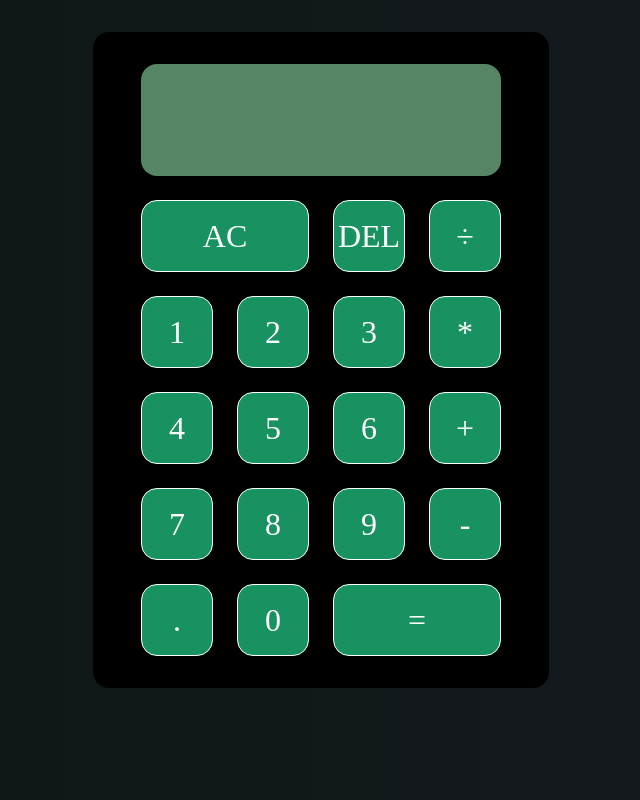
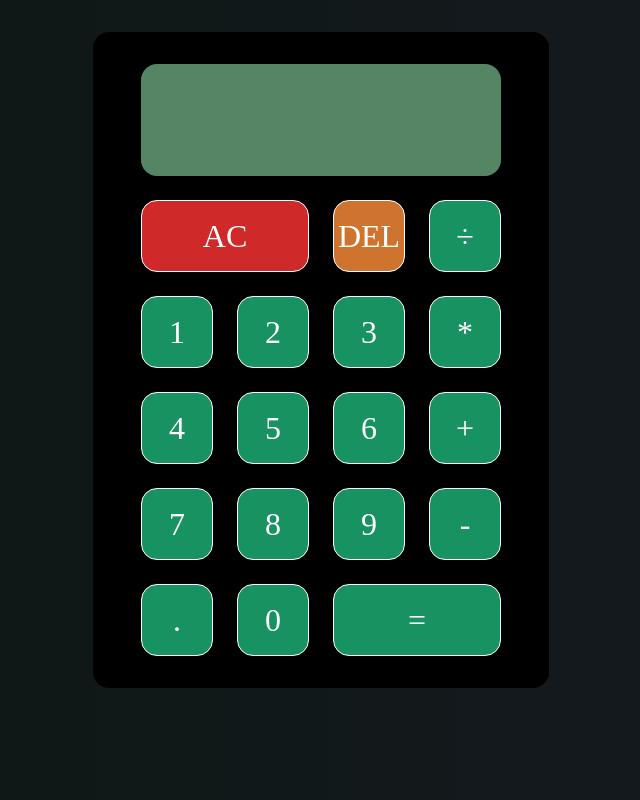
Before and after one commit to DayTroy/easycalc, a React (Vite) app: page / in a window 1280 px wide. Shown: the whole page, without its empty margins (319-959 px from the left). Built offline with nearby package versions, Linux system fonts and the light colour scheme; a web font is replaced by a local one.

Commit message:
Almost implemented entering from keyboard

```diff
--- a/src/App.css
+++ b/src/App.css
@@ -44,6 +44,14 @@ body {
   background-color: #189261;
   color: white;
   border-radius: 1rem;
+}
+
+.calculator-grid > button:nth-child(2) {
+  background-color: #cf2929;
+}
+
+.calculator-grid > button:nth-child(3) {
+  background-color: #ce742f;
 }
 
 .calculator-grid > button:focus {
--- a/src/components/DigitButton.jsx
+++ b/src/components/DigitButton.jsx
@@ -1,7 +1,17 @@
-import React from "react";
+import React, { useEffect } from "react";
 import ACTIONS from "../utils/ACTIONS.JS";
 
 export default function DigitButton({ dispatch, digit }) {
+  const handleKeyDown = (event) => {
+    if (!isNaN(event.key) && event.key === digit) {
+      dispatch({ type: ACTIONS.ADD_DIGIT, payload: { digit: digit } });
+    }
+  };
+
+  useEffect(() => {
+    document.addEventListener("keydown", handleKeyDown);
+  }, []);
+
   return (
     <button
       onClick={() => dispatch({ type: ACTIONS.ADD_DIGIT, payload: { digit } })}
--- a/src/components/OperationButton.jsx
+++ b/src/components/OperationButton.jsx
@@ -1,7 +1,18 @@
 import React from "react";
 import ACTIONS from "../utils/ACTIONS.JS";
+import { useEffect } from "react";
 
 export default function OperationButton({ dispatch, operation }) {
+  const handleKeyDown = (event) => {
+    if (event.key === operation) {
+      dispatch({ type: ACTIONS.CHOOSE_OPERATION, payload: { operation: operation } });
+    }
+  };
+
+  useEffect(() => {
+    document.addEventListener("keydown", handleKeyDown);
+  }, []);
+
   return (
     <button
       onClick={() =>
```
